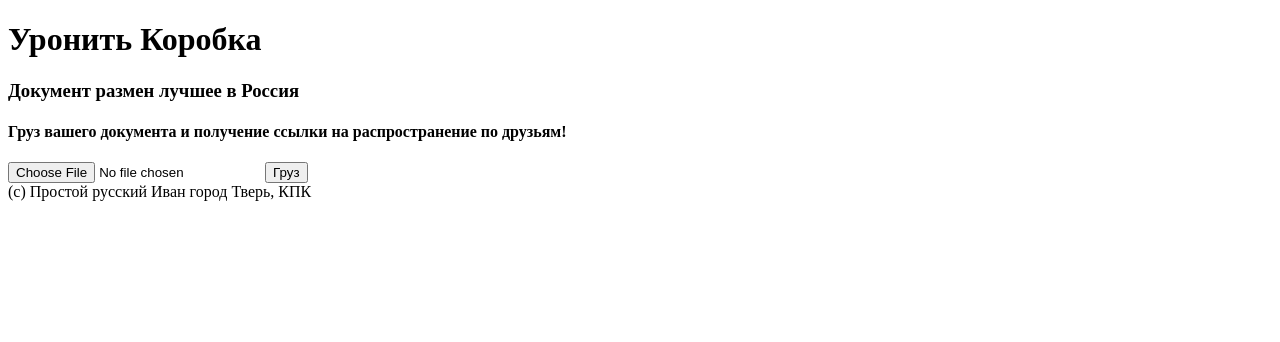
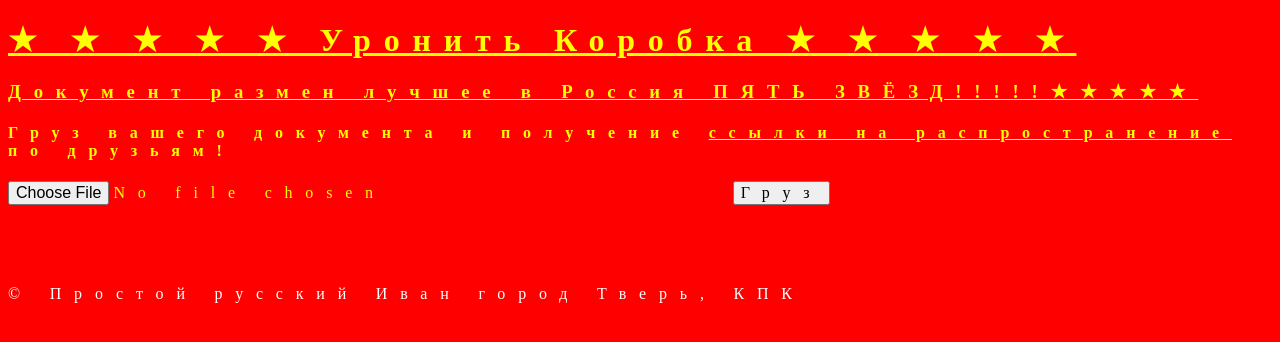
Before and after one commit to teamteamdev/ugractf-2021-school, a Flask app: page /1/ in a window 1280 px wide. Shown: the top 342 px of the page. Run offline with Flask 2, Linux system fonts and the light colour scheme.

Commit message:
dropbox: some style and workarounds

```diff
--- a/tasks/dropbox/app/server.py
+++ b/tasks/dropbox/app/server.py
@@ -56,6 +56,7 @@ def make_app():
         filename = fix_extension(filename)
         if os.path.exists(os.path.join(ROOT_FOLDER, APP_PATH, filename)):
             return render_template('index.html', info='Документ с имя %s существует. Не расстраивайте товарищ Xi Зиньпин!' % filename, token=token)
+        os.makedirs(os.path.join(ROOT_FOLDER, APP_PATH), exist_ok=True)
         file.save(os.path.join(ROOT_FOLDER, APP_PATH, filename))
         link = request.url_root + token + '/getfile?filename=' + filename
         return render_template('upload.html', link=link, token=token)
--- a/tasks/dropbox/app/static/style.css
+++ b/tasks/dropbox/app/static/style.css
@@ -0,0 +1,27 @@
+body {
+    color: yellow;
+    background: red;
+    letter-spacing: 0.8em;
+}
+
+h1, h2, h3 {
+    text-decoration: underline;
+}
+
+input {
+    font: inherit;
+    letter-spacing: inherit;
+}
+
+footer {
+    margin-top: 5em;
+    color: white;
+}
+
+a {
+    color: white;
+}
+
+a:hover {
+    color: orange;
+}
--- a/tasks/dropbox/app/templates/index.html
+++ b/tasks/dropbox/app/templates/index.html
@@ -3,13 +3,13 @@
 <head>
     <meta charset="utf-8">
     <meta name="viewport" content="width=device-width, initial-scale=1">
-    <title>Уронить Коробка</title>
+    <title>Уронить Коробка ★★★★★ ЛУЧШЕЕ в РОССИЯ!</title>
     <link rel="stylesheet" href="{{ url_for('static', filename='style.css') }}">
 </head>
 <body>
-<h1>Уронить Коробка</h1>
-<h3>Документ размен лучшее в Россия</h3>
-<h4>Груз вашего документа и получение ссылки на распространение по друзьям!</h4>
+<h1>★ ★ ★ ★ ★ Уронить Коробка ★ ★ ★ ★ ★</h1>
+<h3>Документ размен лучшее в Россия ПЯТЬ ЗВЁЗД!!!!!★★★★★</h3>
+<h4>Груз <strong>вашего</strong> документа и получение <u>ссылки на распространение</u> по друзьям!</h4>
 {% if info %}
 <div class="info">{{ info }}</div>
 {% endif %}
@@ -17,6 +17,6 @@
     <input type="file" name="file">
     <input type="submit" value="Груз">
 </form>
-<footer>(с) Простой русский Иван город Тверь, КПК</footer>
+<footer>© Простой русский Иван город Тверь, КПК</footer>
 </body>
 </htmL>
--- a/tasks/dropbox/app/templates/upload.html
+++ b/tasks/dropbox/app/templates/upload.html
@@ -3,9 +3,10 @@
 <head>
     <meta charset="UTF-8">
     <meta name="viewport" content="width=device-width, initial-scale=1">
-    <title>УронитьКоробка</title>
+    <title>Уронить Коробка ★★★★★ ЛУЧШЕЕ в РОССИЯ!</title>
+    <link rel="stylesheet" href="{{ url_for('static', filename='style.css') }}">
 </head>
 <body>
-    <p>Ссылка ваш документ: <a href="{{ link }}">{{ link }}</a></p>
+    <p>Ссылка <strong><u>ваш</u></strong> документ: <a href="{{ link }}">{{ link }}</a></p>
 </body>
 </html>
```
